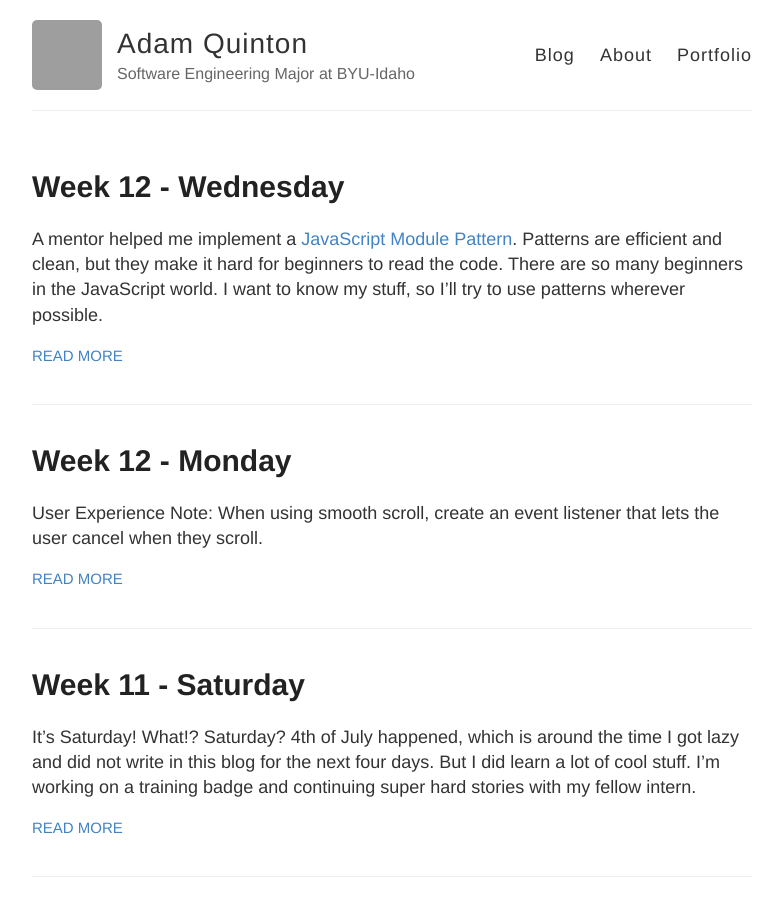
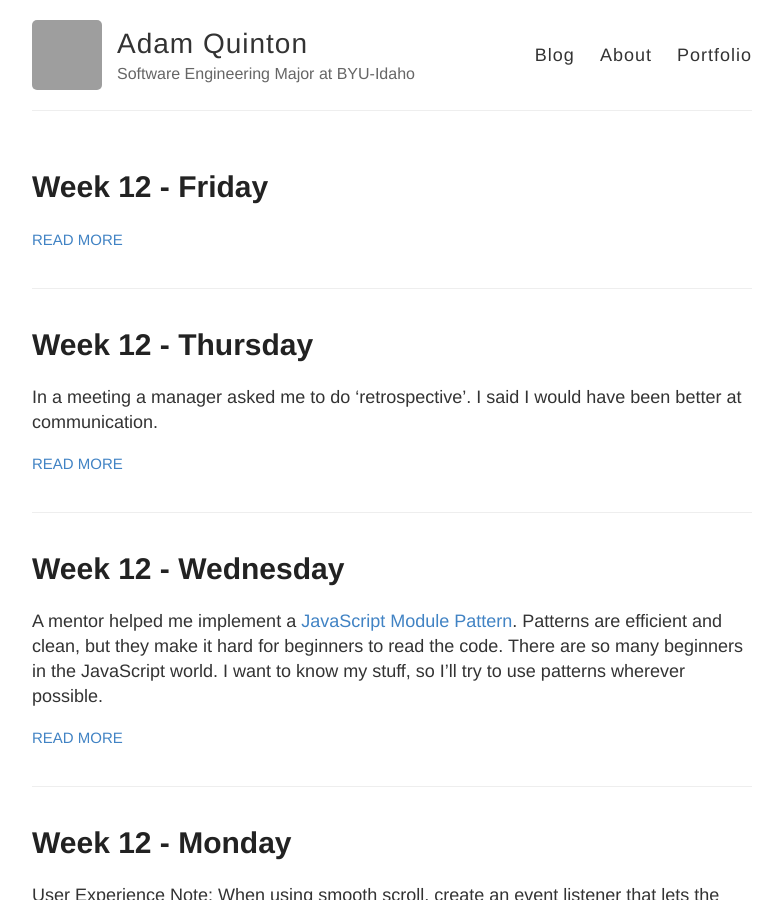
Before and after one commit to zvakanaka/internship_2016_zvakanaka.github.io, a Jekyll site: the page built from index.html, in a window 1280 px wide and 900 px high. Shown: the whole window, without its empty margins (248-1031 px from the left). Built offline with Jekyll 4.4.1, drawn with Linux system fonts in a browser that asks for light colours; grey boxes are pictures that could not be loaded.

Commit message:
Stuff is new

```diff
--- /dev/null
+++ b/_posts/2016-7-14-Week-12-Thursdat.md
@@ -0,0 +1,5 @@
+---
+layout: post
+title: Week 12 - Thursday
+---
+In a meeting a manager asked me to do 'retrospective'. I said I would have been better at communication.
--- /dev/null
+++ b/_posts/2016-7-15-Week-12-Friday.md
@@ -0,0 +1,4 @@
+---
+layout: post
+title: Week 12 - Friday
+---
--- a/folio/index.html
+++ b/folio/index.html
@@ -47,6 +47,7 @@
           </div>
         <div class="col-sm-4">
           <h3>Bike Scrape</h3>
+          <img class="image-responsive" src="https://github.com/zvakanaka/bike-list/screenshot/screenshot.jpg" alt="Bike Scrape Screenshot" height="200px"/>
           <a href="https://github.com/zvakanaka/bike-scrape">Repo</a>
           </div>
       </div>
```
